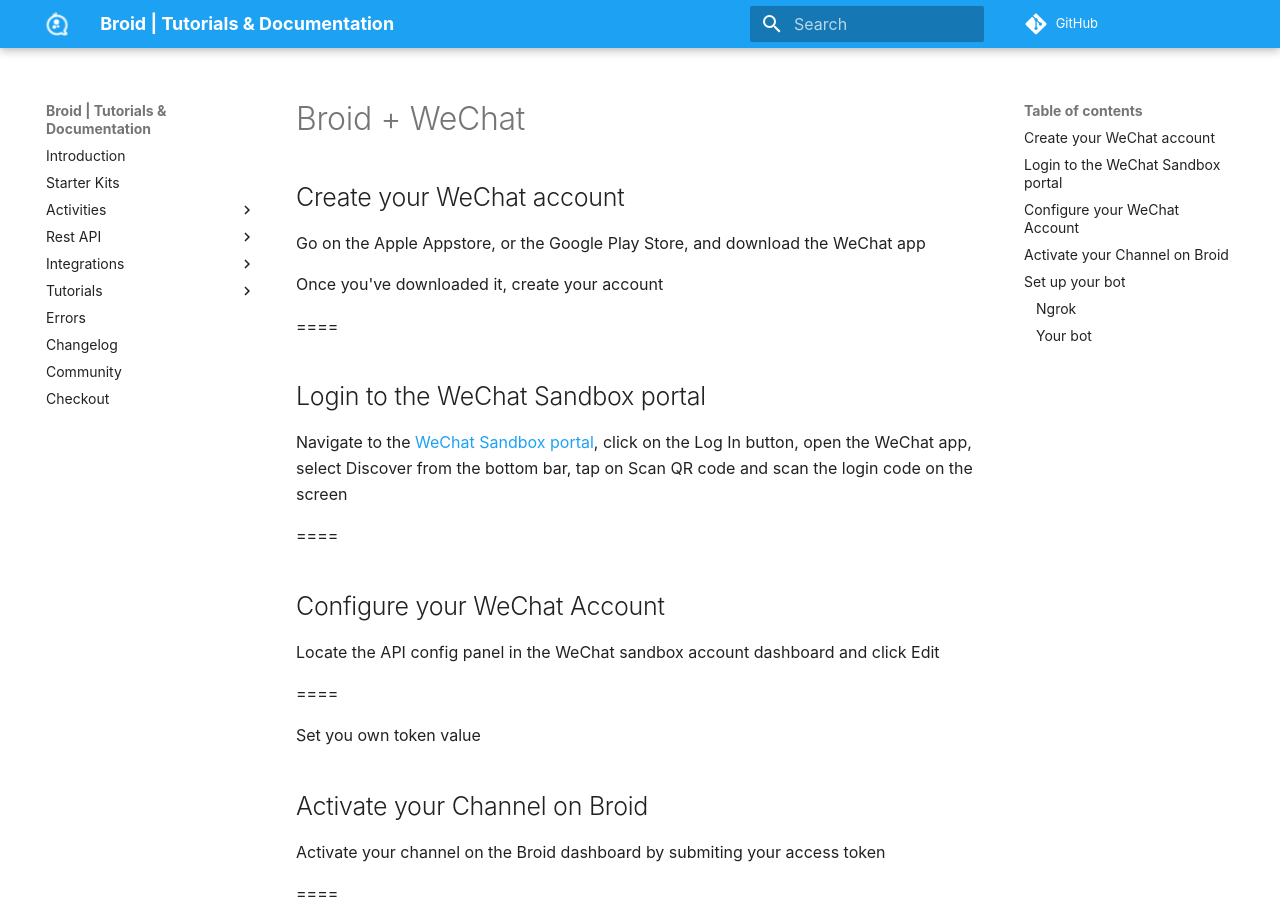
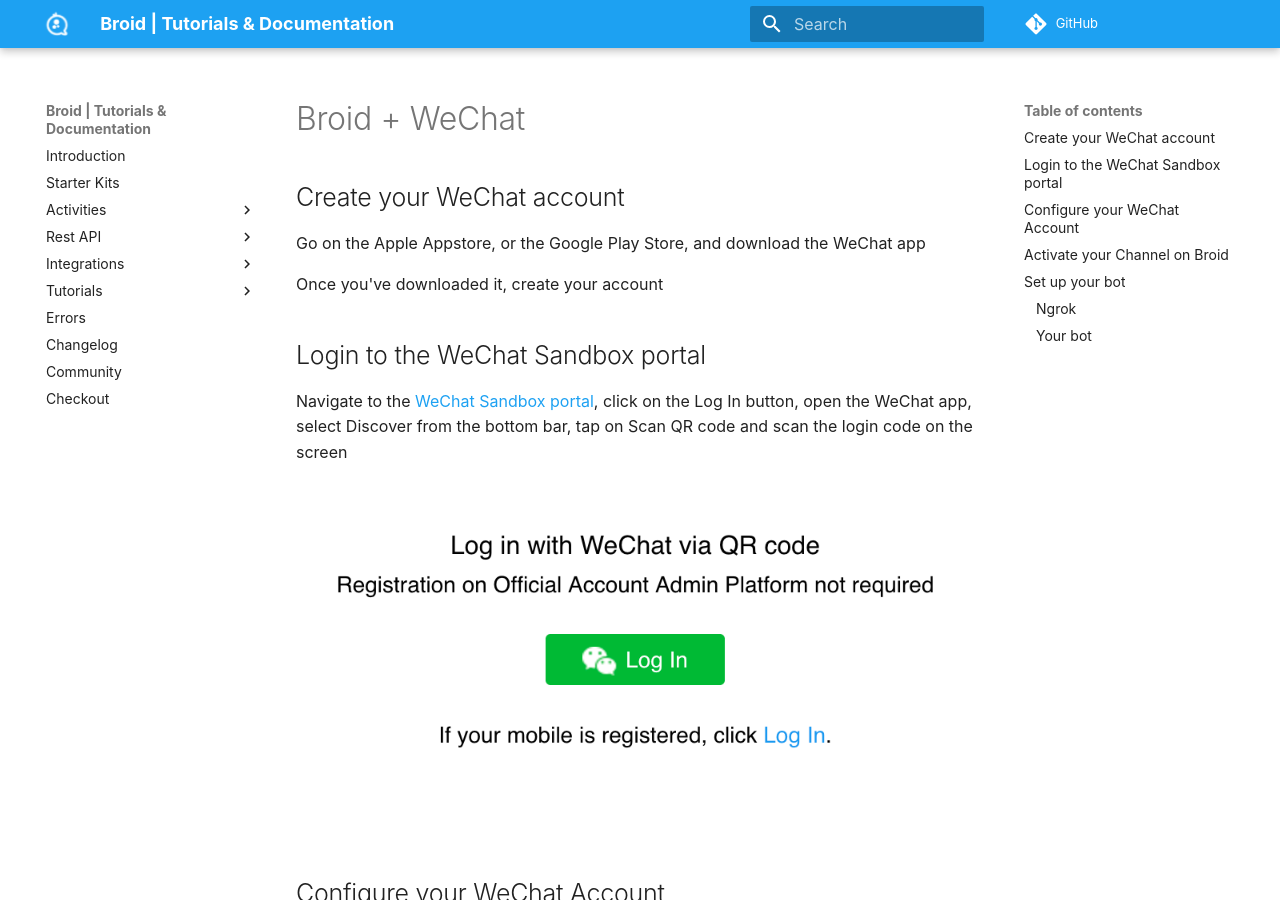
Before and after one commit to broidHQ/broid-docs, an MkDocs documentation site: the page built from docs/integrations/wechat.md, in a window 1280 px wide and 900 px high. Built offline with MkDocs 1.6.1 and Material for MkDocs 9.7.7, drawn with Linux system fonts in a browser that asks for light colours; some web fonts are replaced; comment, search, counter and statistics services are not loaded; old or Windows-style settings are respelled for this version of MkDocs.

Commit message:
Update wechat.md

```diff
--- a/docs/integrations/wechat.md
+++ b/docs/integrations/wechat.md
@@ -6,19 +6,17 @@
 
 Once you've downloaded it, create your account
 
-====
-
 ## Login to the WeChat Sandbox portal
 
 Navigate to the <a href="http://admin.wechat.com/debug/sandbox" target="_blank">WeChat Sandbox portal</a>, click on the Log In button, open the WeChat app, select Discover from the bottom bar, tap on Scan QR code and scan the login code on the screen
 
-====
+![image 1](/images/integrations/WeChat/image1.png)
 
 ## Configure your WeChat Account
 
 Locate the API config panel in the WeChat sandbox account dashboard and click Edit
 
-====
+![image 2](/images/integrations/WeChat/image2.png)
 
 Set you own token value
 
```
